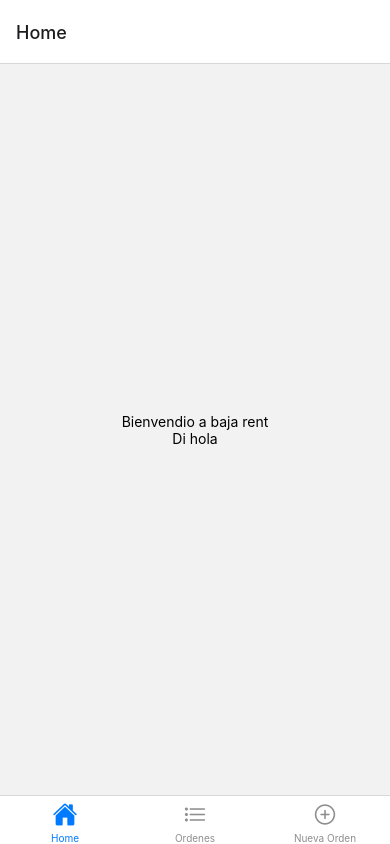
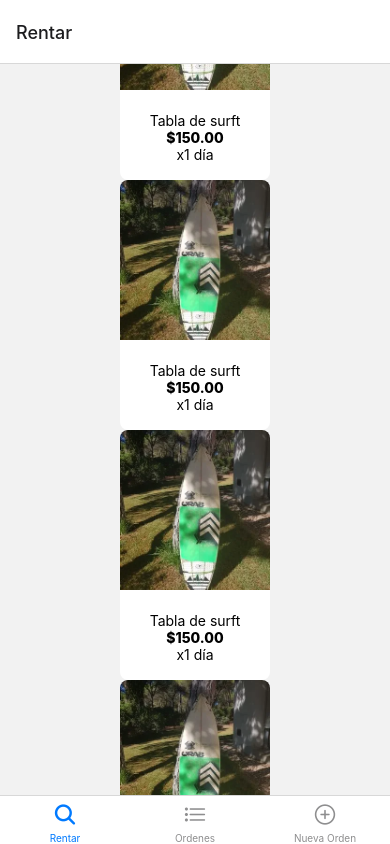
Before and after one commit to raulzarzadev/bajarent, a React Native app: screen /Home in a window 390 px wide. Built offline with nearby package versions, Linux system fonts and the light colour scheme.

Commit message:
add multiples products cards to home

```diff
--- a/src/components/BottomAppBar.tsx
+++ b/src/components/BottomAppBar.tsx
@@ -14,13 +14,25 @@ const BottomAppBar = () => {
       screenOptions={({ route }) => {
         return {
           tabBarIcon: ({ focused, color, size }) => {
-            let iconName
+            let iconName:
+              | 'home'
+              | 'list'
+              | 'add'
+              | 'home-outline'
+              | 'list-outline'
+              | 'add-circle-outline'
+              | 'add-circle'
+              | 'search'
+              | 'search-outline' = 'home'
+
             if (route.name === 'Home') {
               iconName = focused ? 'home' : 'home-outline'
             } else if (route.name === 'Orders') {
               iconName = focused ? 'list' : 'list-outline'
             } else if (route.name === 'NewOrder') {
               iconName = focused ? 'add-circle' : 'add-circle-outline'
+            } else if (route.name === 'Rentar') {
+              iconName = focused ? 'search' : 'search-outline'
             }
             return <Ionicons name={iconName} size={size} color={color} />
           }
@@ -28,10 +40,10 @@ const BottomAppBar = () => {
       }}
     >
       <Tab.Screen
-        name="Home"
+        name="Rentar"
         component={HomeScreen}
         options={{
-          title: 'Home'
+          title: 'Rentar'
         }}
       />
       <Tab.Screen
@@ -45,7 +57,7 @@ const BottomAppBar = () => {
         name="NewOrder"
         component={NewOrderScreen}
         options={{
-          title: 'Nueva Orden'
+          title: 'Nueva Orden '
         }}
       />
     </Tab.Navigator>
--- a/src/components/HomeScreen.tsx
+++ b/src/components/HomeScreen.tsx
@@ -1,16 +1,13 @@
 import { Pressable, Text, View } from 'react-native'
+import ProductCard from './ProductCard'
 
 function HomeScreen({ navigation }) {
   return (
     <View style={{ flex: 1, alignItems: 'center', justifyContent: 'center' }}>
-      <Text>Bienvendio a baja rent</Text>
-      <Pressable
-        onPress={() => {
-          alert('hola')
-        }}
-      >
-        <Text>Di hola</Text>
-      </Pressable>
+      <ProductCard />
+      <ProductCard />
+      <ProductCard />
+      <ProductCard />
     </View>
   )
 }
--- a/src/components/OrderForm.tsx
+++ b/src/components/OrderForm.tsx
@@ -14,8 +14,7 @@ const OrderForm = () => {
       {({ handleSubmit }) => (
         <View style={styles.form}>
           <FormikInputValue name={'userName'} placeholder="Nombre" />
-          <FormikInputValue name={'email'} placeholder="Correo" />
-          <FormikInputValue name={'phone'} placeholder="Telefono" />
+          <FormikInputValue name={'phone'} placeholder="Teléfono" />
           <StyledButton
             onPress={handleSubmit}
             title="Submit"
--- /dev/null
+++ b/src/components/ProductCard.tsx
@@ -0,0 +1,34 @@
+import { Image, StyleSheet, Text, View } from 'react-native'
+import React from 'react'
+import ProductImage from './ProductImage'
+import theme from './theme'
+
+const ProductCard = () => {
+  return (
+    <View style={styles.card}>
+      <ProductImage style={styles.image} src={'/assets/tabla.webp'} />
+      <Text>Tabla de surft</Text>
+      <Text style={{ fontWeight: '800' }}>$150.00</Text>
+      <Text>x1 día</Text>
+    </View>
+  )
+}
+
+export default ProductCard
+
+const styles = StyleSheet.create({
+  card: {
+    backgroundColor: 'white',
+    borderRadius: theme.borderRadius.md,
+    width: 150,
+    height: 250,
+    alignItems: 'center'
+  },
+  image: {
+    borderRadius: theme.borderRadius.md,
+    borderBottomLeftRadius: 0,
+    borderBottomRightRadius: 0,
+    width: 150,
+    height: 160
+  }
+})
--- /dev/null
+++ b/src/components/ProductImage.tsx
@@ -0,0 +1,23 @@
+import { Image, Pressable, StyleSheet, Text, View } from 'react-native'
+import React from 'react'
+import StyledModal from './StyledModal'
+import useModal from '../hooks/useModal'
+
+const ProductImage = ({ style, src }) => {
+  const modal = useModal({ title: 'Imagen de producto' })
+  const source = require(`/assets/tabla.webp`)
+  return (
+    <View>
+      <Pressable onPress={modal.toggleOpen}>
+        <Image source={source} style={[style, styles.image]} />
+      </Pressable>
+      <StyledModal {...modal} />
+    </View>
+  )
+}
+
+export default ProductImage
+
+const styles = StyleSheet.create({
+  image: {}
+})
--- /dev/null
+++ b/src/components/StyledModal.tsx
@@ -0,0 +1,76 @@
+import { Pressable, StyleSheet, Text, View, Modal } from 'react-native'
+import React from 'react'
+
+const StyledModal = ({ open, setOpen }) => {
+  return (
+    <View style={styles.centeredView}>
+      <Modal
+        animationType="slide"
+        transparent={true}
+        visible={open}
+        onRequestClose={() => {
+          alert('Modal has been closed.')
+          setOpen(!open)
+        }}
+      >
+        <View style={styles.centeredView}>
+          <View style={styles.modalView}>
+            <Text style={styles.modalText}>Hello World!</Text>
+            <Pressable
+              style={[styles.button, styles.buttonClose]}
+              onPress={() => setOpen(!open)}
+            >
+              <Text style={styles.textStyle}>Hide Modal</Text>
+            </Pressable>
+          </View>
+        </View>
+      </Modal>
+    </View>
+  )
+}
+
+export default StyledModal
+
+const styles = StyleSheet.create({
+  centeredView: {
+    flex: 1,
+    justifyContent: 'center',
+    alignItems: 'center',
+    marginTop: 22
+  },
+  modalView: {
+    margin: 20,
+    backgroundColor: 'white',
+    borderRadius: 20,
+    padding: 35,
+    alignItems: 'center',
+    shadowColor: '#000',
+    shadowOffset: {
+      width: 0,
+      height: 2
+    },
+    shadowOpacity: 0.25,
+    shadowRadius: 4,
+    elevation: 5
+  },
+  button: {
+    borderRadius: 20,
+    padding: 10,
+    elevation: 2
+  },
+  buttonOpen: {
+    backgroundColor: '#F194FF'
+  },
+  buttonClose: {
+    backgroundColor: '#2196F3'
+  },
+  textStyle: {
+    color: 'white',
+    fontWeight: 'bold',
+    textAlign: 'center'
+  },
+  modalText: {
+    marginBottom: 15,
+    textAlign: 'center'
+  }
+})
--- /dev/null
+++ b/src/hooks/useModal.tsx
@@ -0,0 +1,17 @@
+import { useState } from 'react'
+export type Modal = {
+  title?: string
+}
+const useModal = (props?: Modal) => {
+  const [open, setOpen] = useState(false)
+  const toggleOpen = () => setOpen(!open)
+
+  return {
+    open,
+    toggleOpen,
+    setOpen,
+    title: props.title
+  }
+}
+
+export default useModal
```
Also changed, not shown: assets/tabla.webp (added).
